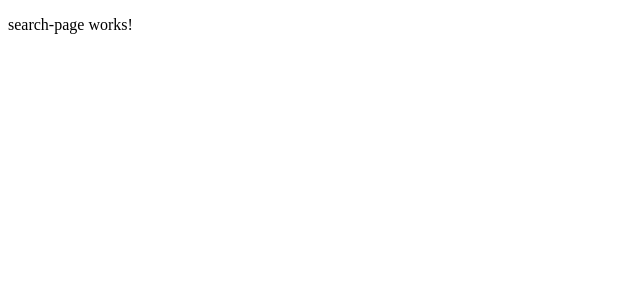
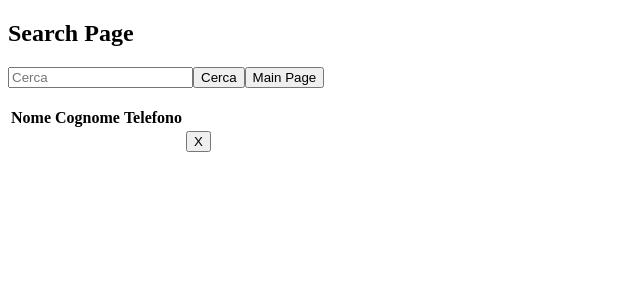
Before and after one commit to Giulia2Gargano/rubricaRoute-ill, an Angular app in the folder rubricaRoute-ill-client/: page /search-page in a window 1280 px wide. Shown: the top 300 px of the page, without its empty margins (0-640 px from the left). Built offline with nearby package versions, Linux system fonts and the light colour scheme.

Commit message:
Update Search Page

```diff
--- a/rubricaRoute-ill-client/src/app/count-page/count-page.component.html
+++ b/rubricaRoute-ill-client/src/app/count-page/count-page.component.html
@@ -1 +1,3 @@
-<p>count-page works!</p>
+<h2>Conteggio Contatti</h2>
+<p>Il numero di contatti in rubrica è 15</p>
+<button routerLink="/main-page">Torna alla pagina principale</button>
--- a/rubricaRoute-ill-client/src/app/search-page/search-page.component.html
+++ b/rubricaRoute-ill-client/src/app/search-page/search-page.component.html
@@ -1 +1,19 @@
-<p>search-page works!</p>
+<h2>Search Page</h2>
+<input placeholder="Cerca" type="text">
+<button>Cerca</button>
+<button routerLink="/main-page">Main Page</button>
+<br>
+<br>
+<table>
+    <tr>
+        <th>Nome</th>
+        <th>Cognome</th>
+        <th>Telefono</th>
+    </tr>
+    <tr>
+        <td></td>
+        <td></td>
+        <td></td>
+        <td><button>X</button></td>
+    </tr>
+</table>
```
